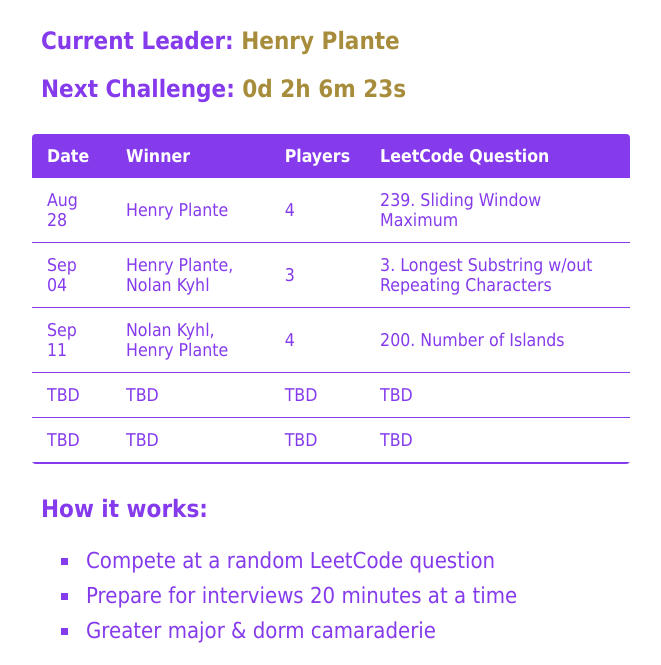
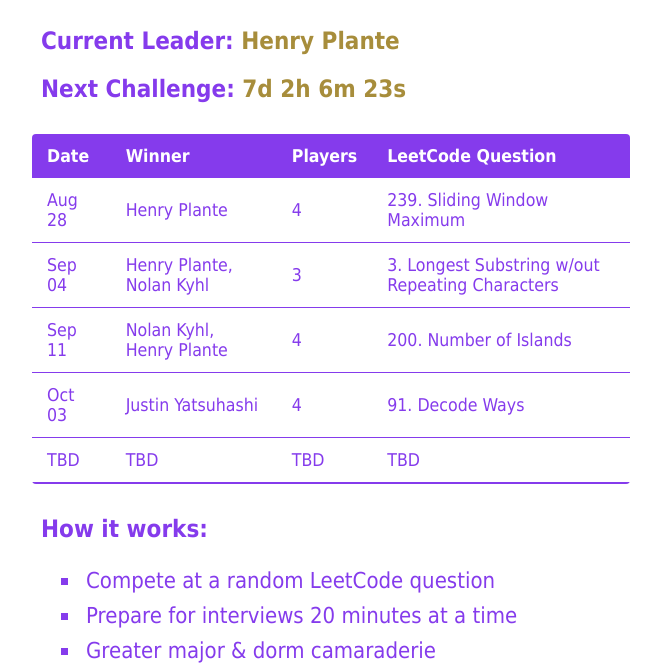
Before and after one commit to NKyhl/leaderboard, a plain HTML site: page leaderboard/index.html in a window 1280 px wide. Shown: the part 167-832 px from the top of the page, without its empty margins (309-970 px from the left). Drawn offline with Linux system fonts and the light colour scheme.

Commit message:
Oct 3 Results

```diff
--- a/leaderboard/index.html
+++ b/leaderboard/index.html
@@ -63,10 +63,17 @@
                     </td>
                 </tr>
                 <tr>
-                    <td>TBD</td>
-                    <td>TBD</td>
-                    <td>TBD</td>
-                    <td>TBD</td>
+                    <td>Oct 03</td>
+                    <td>Justin Yatsuhashi</td>
+                    <td>4</td>
+                    <td>
+                        <a
+                        href="https://leetcode.com/problems/decode-ways/"
+                        target="_blank"
+                        rel="noopener noreferrer"
+                        >91. Decode Ways
+                        </a>
+                    </td>
                 </tr>
                 <tr>
                     <td>TBD</td>
--- a/leaderboard/index.js
+++ b/leaderboard/index.js
@@ -1,7 +1,7 @@
 const root = document.documentElement;
 
 // Create Countdown until next Competition
-const countDownDate = new Date("Oct 2, 2023 22:30:00 UTC-4").getTime();
+const countDownDate = new Date("Oct 9, 2023 22:30:00 UTC-4").getTime();
 const updateclock = setInterval(function() {
 
   // Get user's date and time in Eastern
```
